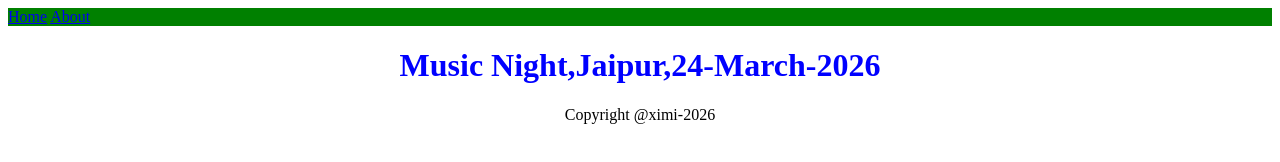
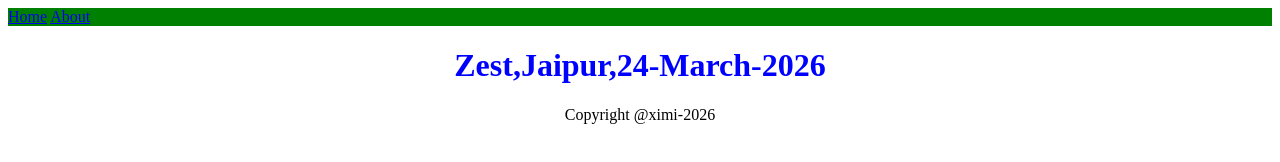
Before and after one commit to Prithvi-080104/webScraping, a plain HTML site: page index.html in a window 1280 px wide. Drawn offline with Linux system fonts and the light colour scheme.

Commit message:
Update index.html

```diff
--- a/index.html
+++ b/index.html
@@ -9,7 +9,7 @@
     <a href="#">Home</a>
     <a href="#">About</a>
   </nav>
-  <h1 style="color: blue;text-align: center;" id="cityevent">Music Night,Jaipur,24-March-2026</h1>
+  <h1 style="color: blue;text-align: center;" id="cityevent">Zest,Jaipur,24-March-2026</h1>
   <p style="text-align: center" >Copyright @ximi-2026</p>
 </body>
 </html>
```
